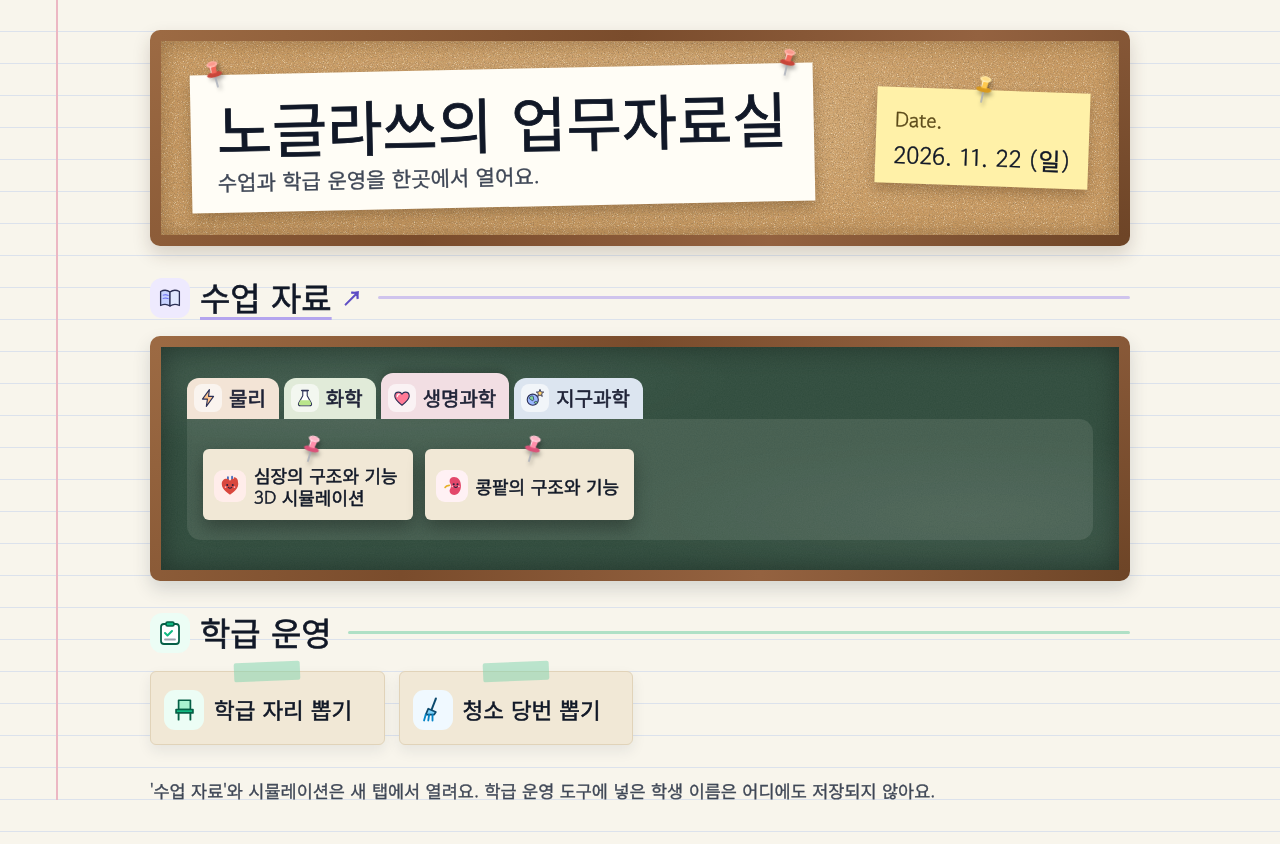
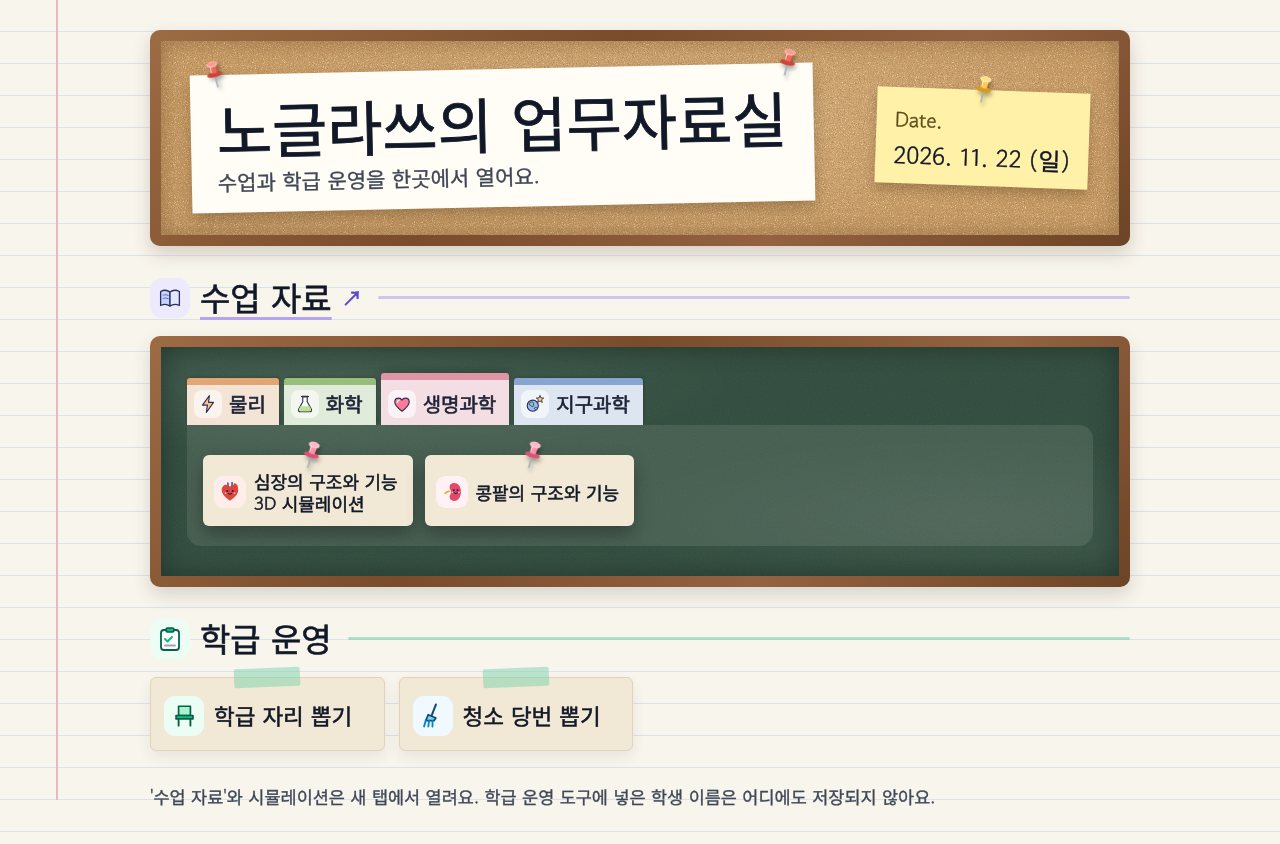
Before and after one commit to dajihoya/NOHclass, a plain HTML site: page index.html in a window 1280 px wide. Drawn offline with Linux system fonts and the light colour scheme; no server answers; a web font is replaced by a local one.

Commit message:
탭을 인덱스 포스트잇 모양으로
Co-Authored-By: Claude Opus 5.5 <noreply@anthropic.com>
Claude-Session: https://claude.ai/code/session_01YbTsHbWJkp4kYo9jx24gBP

```diff
--- a/index.html
+++ b/index.html
@@ -101,8 +101,8 @@ a.card b{font-weight:400;font-size:22.5px;line-height:1.25;word-break:keep-all;-
 .board .ggrp.fold .cards{display:none}
 /* 물화생지: 인덱스 탭 */
 .ltabs{gap:5px;border-bottom:0;flex-wrap:nowrap;margin-bottom:-20px}
-.ltab{opacity:1;align-self:flex-end;gap:7px;font-size:20px;color:#1E2236;-webkit-text-stroke:.6px currentColor;background:var(--tc);border:0;border-radius:12px 12px 0 0;margin:0;padding:6px 13px 7px 7px}
-.ltab[aria-selected="true"]{padding-top:11px;box-shadow:0 -3px 8px rgba(0,0,0,.18)}
+.ltab{opacity:1;align-self:flex-end;gap:7px;font-size:20px;color:#1E2236;-webkit-text-stroke:.6px currentColor;background:var(--tc);border:0;border-top:7px solid var(--tt);border-radius:3px 3px 0 0;box-shadow:1px -1px 3px rgba(0,0,0,.2);margin:0;padding:5px 13px 7px 7px}
+.ltab[aria-selected="true"]{padding-top:10px;box-shadow:0 -3px 8px rgba(0,0,0,.18)}
 .ltabs{align-items:flex-end}
 .ltab .badge{width:28px;height:28px;border-radius:8px;background:rgba(255,255,255,.6);-webkit-text-stroke:0}
 .ltab .badge svg{width:20px;height:20px}
@@ -185,6 +185,7 @@ a.card b{font-weight:400;font-size:22.5px;line-height:1.25;word-break:keep-all;-
 /* 수업 자료: 수업페이지 첫 화면의 시뮬레이션 목록을 그때그때 불러와 카드로 보여 줌 */
 (function () {
   var BASE = 'https://dajihoya.github.io/scienceclass/';
+  var TIP = { '#F3E4D6': '#E2A574', '#E1EBD9': '#98BE7C', '#F2DEE3': '#E094A7', '#DCE5F0': '#88A4D0', '#F1EAD3': '#D8BD6E' };
   var TOPICS = [['physics', '물리', '#F3E4D6'], ['chemistry', '화학', '#E1EBD9'], ['life-science', '생명과학', '#F2DEE3'], ['earth-science', '지구과학', '#DCE5F0']];
   var ICONS = {
     'physics': '<svg viewBox="0 0 36 36"><path d="M20.5 3 8 20h9l-2 13 13-18h-9z" fill="#FFC48C" stroke="#2b2f55" stroke-width="2" stroke-linejoin="round"/></svg>',
@@ -202,7 +203,7 @@ a.card b{font-weight:400;font-size:22.5px;line-height:1.25;word-break:keep-all;-
       if (!counts[i] && !em) { em = document.createElement('p'); em.className = 'empty'; em.textContent = '아직 올린 자료가 없어요.'; p.appendChild(em); }
       if (counts[i] && em) em.remove();
       var b = document.createElement('button');
-      b.type = 'button'; b.className = 'ltab'; b.setAttribute('role', 'tab'); b.style.setProperty('--tc', t[2]);
+      b.type = 'button'; b.className = 'ltab'; b.setAttribute('role', 'tab'); b.style.setProperty('--tc', t[2]); b.style.setProperty('--tt', TIP[t[2]]);
       var bd = p.querySelector('h3 .badge'); b.innerHTML = '<span class="badge" aria-hidden="true">' + (bd ? bd.innerHTML : ICONS[t[0]]) + '</span>' + t[1];
       b.onclick = function () { cur = t[0]; try { localStorage.setItem('noh-lesson-tab', cur); } catch (e) {} show(); };
       bar.appendChild(b);
```
